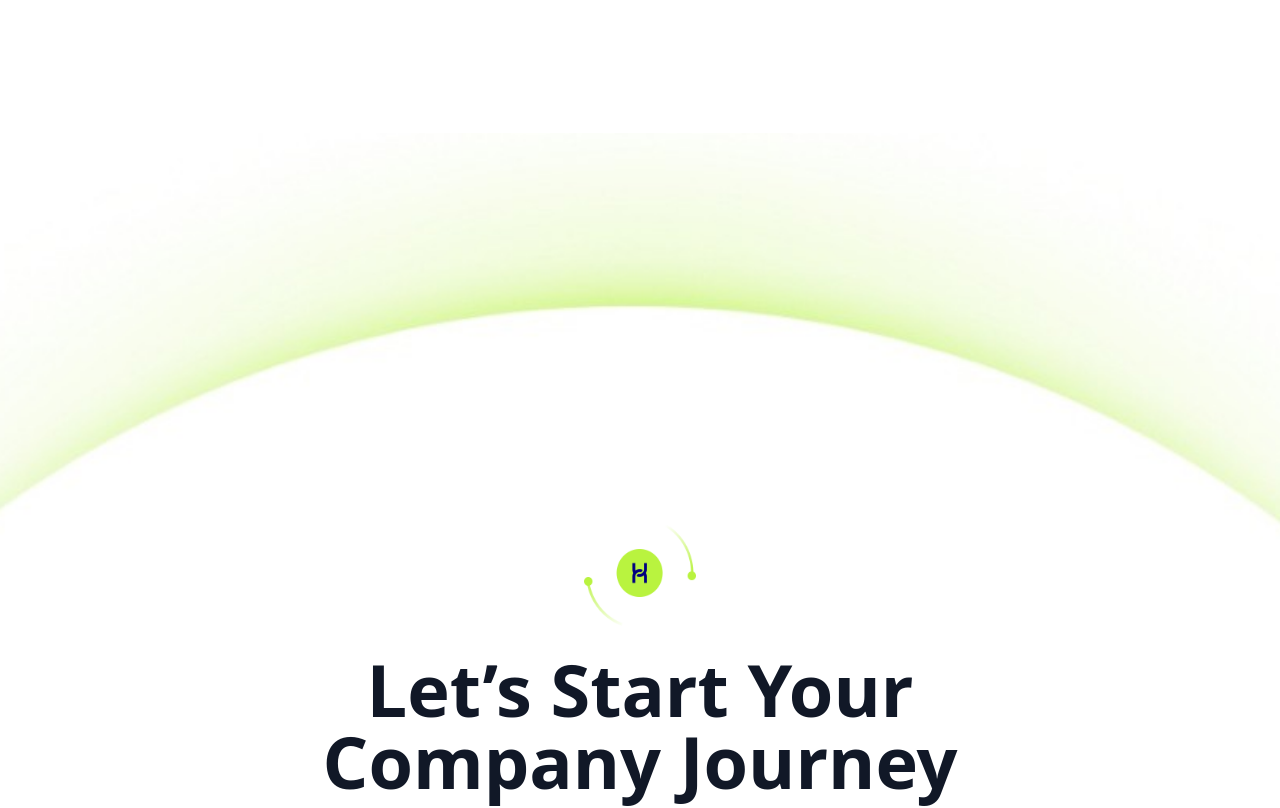
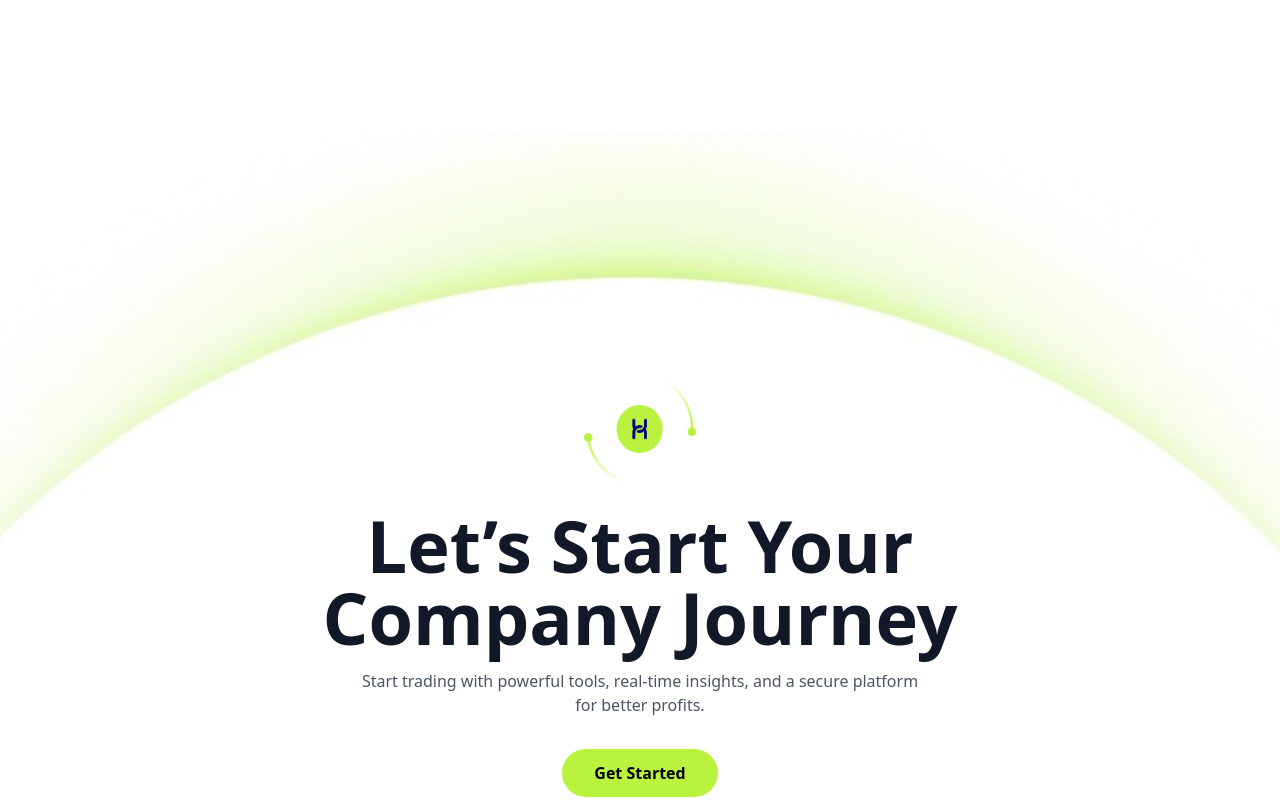
Before and after one commit to Sandipan-seth/WebWorkStudioPage, a React (Vite) app: page / in a window 1280 px wide. Shown: the part 6780-7588 px from the top of the page. Built offline with nearby package versions, Linux system fonts and the light colour scheme.

Commit message:
Upper Footer ellipse

```diff
--- a/src/components/HomeComponents/FooterComponent/UpperFooter.jsx
+++ b/src/components/HomeComponents/FooterComponent/UpperFooter.jsx
@@ -11,7 +11,7 @@ const UpperFooter = () => {
         backgroundPosition: "top",
         backgroundRepeat: "no-repeat",
       }}
-      className="hidden w-full h-fit md:flex pt-48 px-6 flex-col items-center text-center  md:pt-64 lg:pt-80 xl:pt-96 2xl:pt-96 pb-16 shadow-white shadow-[0_0_100px_250px_rgba(0,0,0,0.1)] "
+      className="hidden w-full h-fit md:flex pt-48 px-6 flex-col items-center text-center  md:pt-40 lg:pt-40 xl:pt-60 2xl:pt-60 pb-16 shadow-white shadow-[0_0_100px_250px_rgba(0,0,0,0.1)] "
     >
       <img src={h} alt="Footer Illustration" className="w-28 h-28 mb-6" />
       <h1 className="text-7xl font-bold mb-4  text-gray-900">
```
Also changed, not shown: 1 other file (tests, documents, lock files or other folders).
